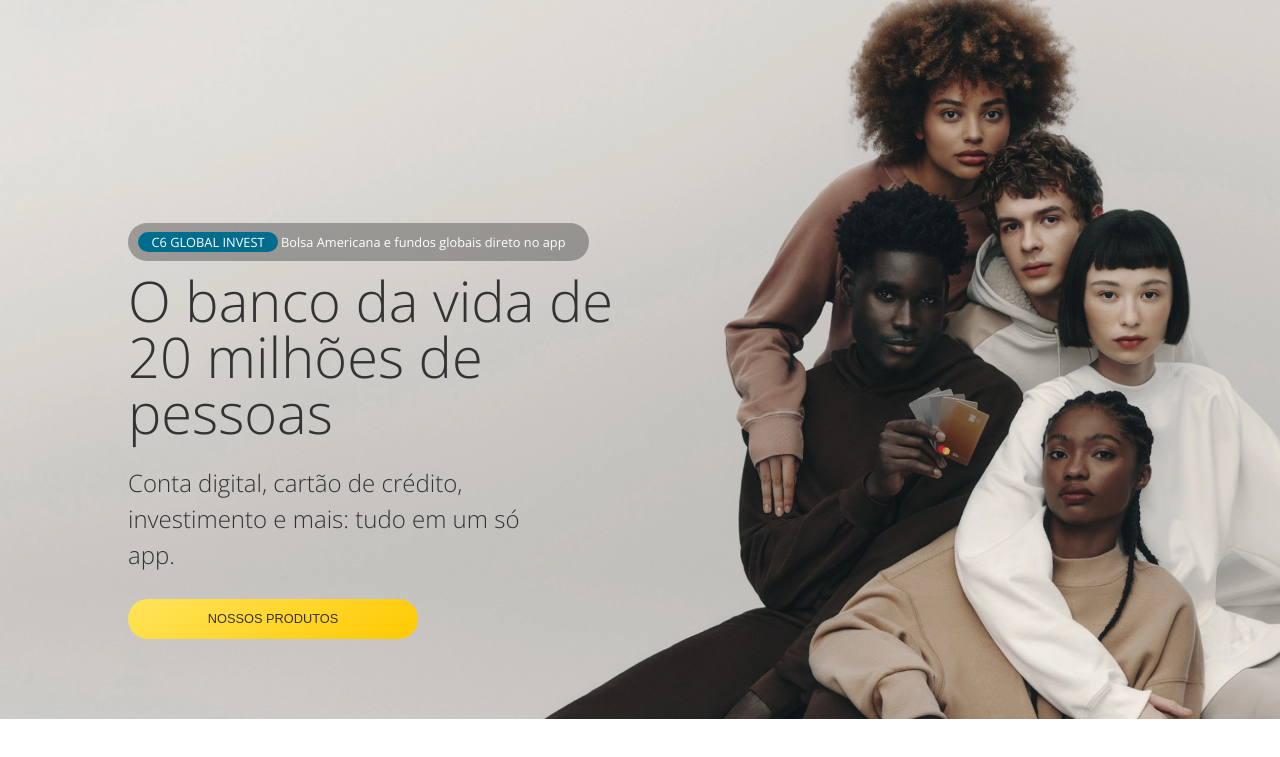
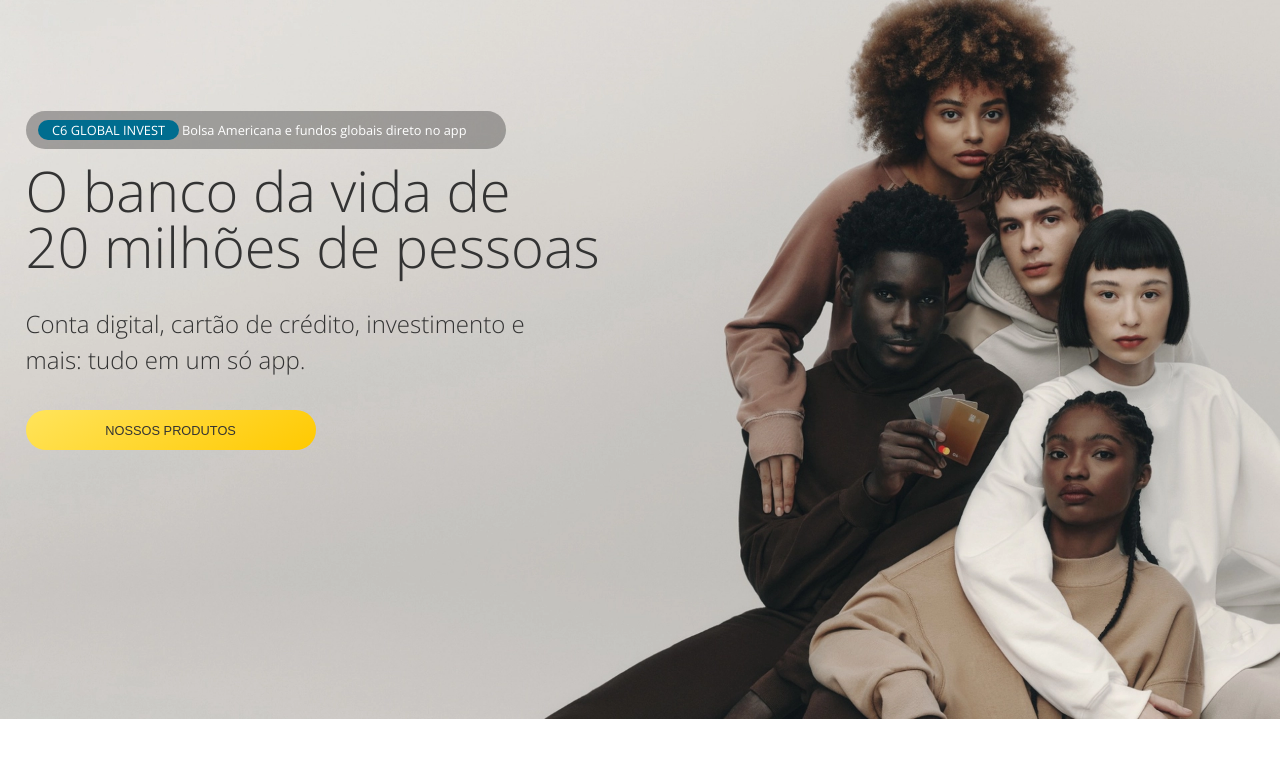
Before and after one commit to avanade-web-1708/avanade-web-1708.github.io, a website: page c6bank.html in a window 1280 px wide. Shown: the part 81-838 px from the top of the page. Drawn offline with Linux system fonts and the light colour scheme.

Commit message:
'Adicionado'

```diff
--- a/assets/scss/home.scss
+++ b/assets/scss/home.scss
@@ -85,15 +85,15 @@ button:hover {
     background-size: cover;
     background-position: center center;
     .destak{
-        width: 40%;
+        width: 50%;
         height: 60vh;
         position: absolute;
-        bottom: 2%;
-        left: 10%;
+        bottom: 16%;
+        left: 2%;
         > h1{
             font-size: 3.5em;
             line-height: 1em;
-            font-weight: 340;
+            font-weight: 399;
             margin-bottom: 5%;
             margin-top: 2%;
         }
@@ -109,7 +109,7 @@ button:hover {
         }
 
         h3{
-            width: 90%;
+            width: 75%;
             background: rgba(36,36,36,0.35);
             color:  #fff;
             font-weight: normal;
@@ -140,6 +140,6 @@ button:hover {
     .full-banner{
         background: url("../images/c6bank/hero-desktop.webp") no-repeat;
         background-size: cover;
-
+        background-position: center center;
     }
 }
--- a/c6bank.html
+++ b/c6bank.html
@@ -28,7 +28,7 @@
     <section class="full-banner">
         <div class="destak">
             <h3><span>C6 GLOBAL INVEST</span> Bolsa Americana e fundos globais direto no app</h3>
-            <h1>O banco da vida de 20 milhões de pessoas</h1>
+            <h1>O banco da vida de <br> 20 milhões de pessoas</h1>
             <h2>Conta digital, cartão de crédito, investimento e mais: tudo em um só app.</h2>
             <button>nossos produtos</button>
         </div>
```
Also changed, not shown: assets/css/home.css, assets/css/main.css.
